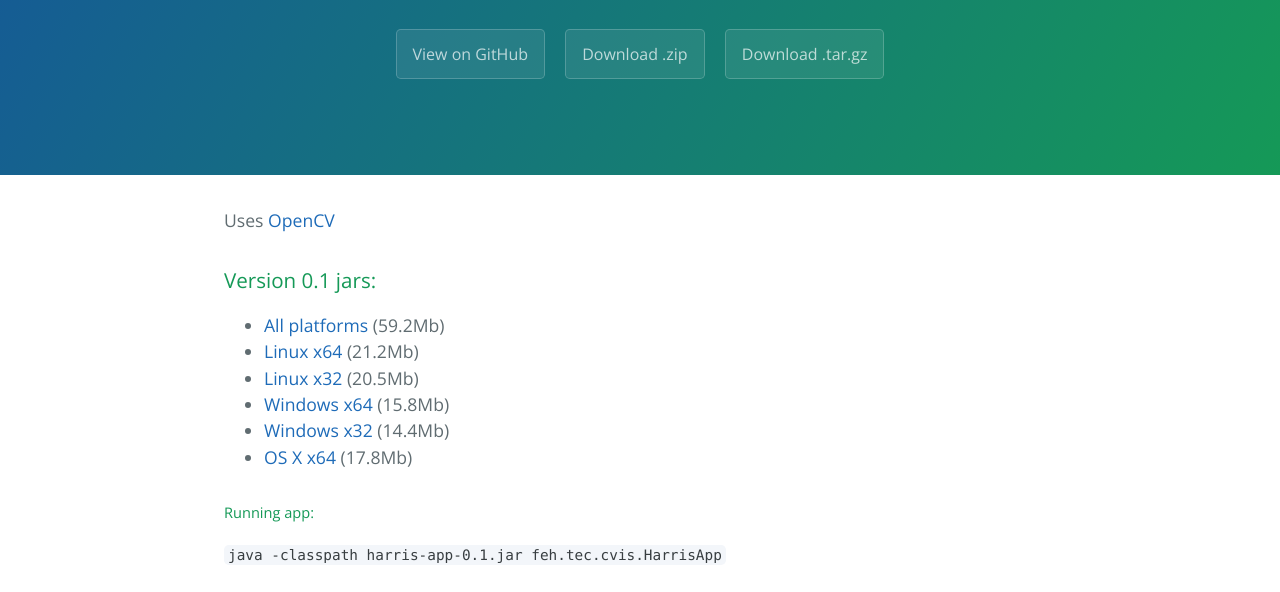
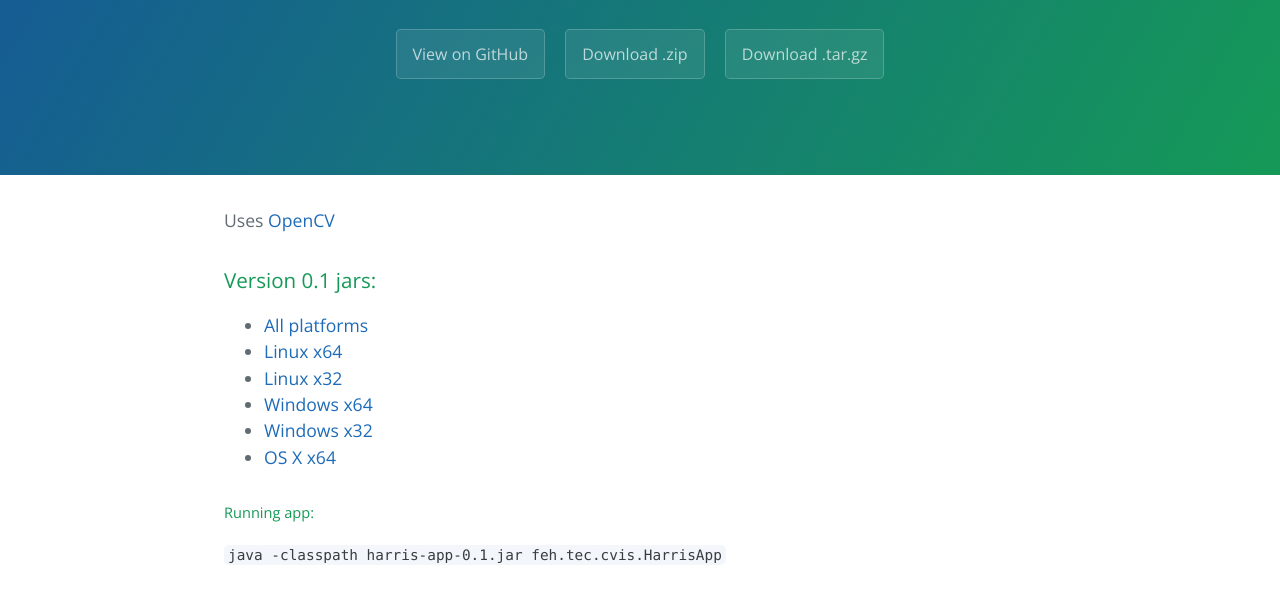
Before and after one commit to fehu/comp-vis, a plain HTML site: page index.html in a window 1280 px wide. Shown: the part 208-800 px from the top of the page. Drawn offline with nearby package versions, Linux system fonts and the light colour scheme.

Commit message:
removed files sizes;

```diff
--- a/index.html
+++ b/index.html
@@ -26,17 +26,17 @@
 
 <ul>
 <li>
-<a href="http://fehu.github.io/comp-vis/jars/harris-app-0.1.jar">All platforms</a> (59.2Mb)</li>
+<a href="http://fehu.github.io/comp-vis/jars/harris-app-0.1.jar">All platforms</a></li>
 <li>
-<a href="http://fehu.github.io/comp-vis/jars/harris-app-0.1-linux-x64.jar">Linux x64</a> (21.2Mb)</li>
+<a href="http://fehu.github.io/comp-vis/jars/harris-app-0.1-linux-x64.jar">Linux x64</a></li>
 <li>
-<a href="http://fehu.github.io/comp-vis/jars/harris-app-0.1-linux-x86.jar">Linux x32</a> (20.5Mb)</li>
+<a href="http://fehu.github.io/comp-vis/jars/harris-app-0.1-linux-x86.jar">Linux x32</a></li>
 <li>
-<a href="http://fehu.github.io/comp-vis/jars/harris-app-0.1-win-x64.jar">Windows x64</a> (15.8Mb)</li>
+<a href="http://fehu.github.io/comp-vis/jars/harris-app-0.1-win-x64.jar">Windows x64</a></li>
 <li>
-<a href="http://fehu.github.io/comp-vis/jars/harris-app-0.1-win-x86.jar">Windows x32</a> (14.4Mb)</li>
+<a href="http://fehu.github.io/comp-vis/jars/harris-app-0.1-win-x86.jar">Windows x32</a></li>
 <li>
-<a href="http://fehu.github.io/comp-vis/jars/harris-app-0.1-osx-x64.jar">OS X x64</a> (17.8Mb)</li>
+<a href="http://fehu.github.io/comp-vis/jars/harris-app-0.1-osx-x64.jar">OS X x64</a></li>
 </ul>
 
 <h5>Running app:</h5>
```
